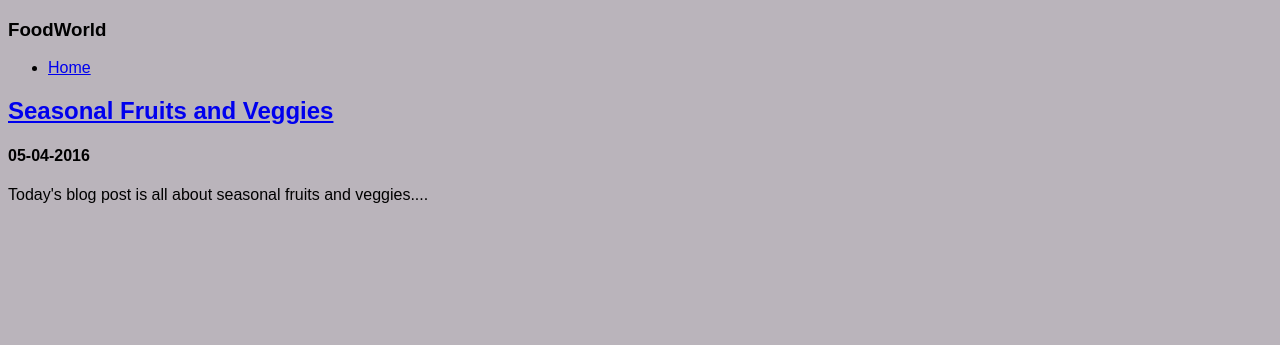
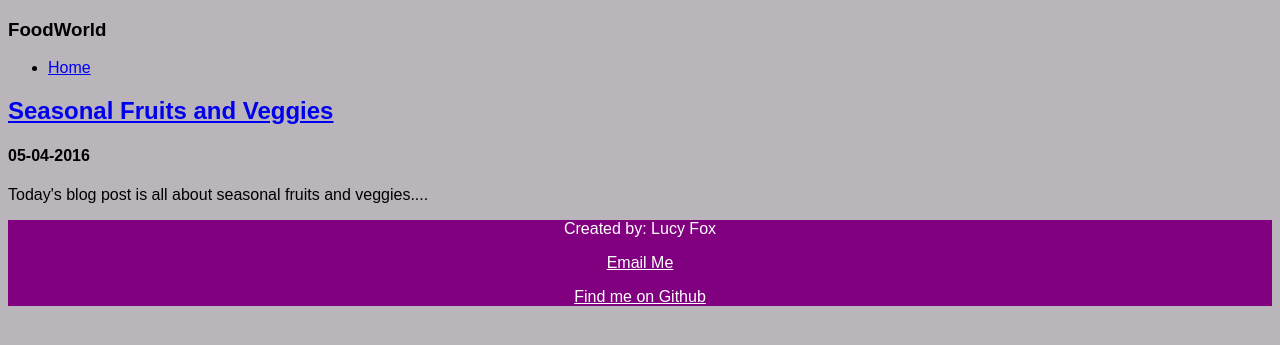
Before and after one commit to lucyfox4131/blog-site, a Jekyll site: the page built from index.html, in a window 1280 px wide. Shown: the top 345 px of the page. Built offline with Jekyll 4.4.1, drawn with Linux system fonts in a browser that asks for light colours.

Commit message:
footer added

```diff
--- a/_includes/footer.html
+++ b/_includes/footer.html
@@ -1,3 +1,8 @@
     </div>
   </body>
+  <footer>
+    <p> Created by: Lucy Fox </p>
+    <p><a class = "contact-links" href= "mailto:lucyreneefox@gmail.com"> Email Me</a></p>
+    <p><a class = "contact-links" href= "https://github.com/lucyfox4131"> Find me on Github</a></p>
+  </footer>
 </html>
--- a/css/styles.css
+++ b/css/styles.css
@@ -6,7 +6,15 @@ body {
   background-color: #bab4bb;
   font-family: "Alegreya Sans SC", sans-serif;
   font-weight: 200;
+}
 
+footer {
+  font-family: "Alegreya Sans SC", sans-serif;
+  font-weight: 200;
+  background-color: purple;
+  color: white;
+  text-align: center;
+  position: relative;;
 }
 
 .produce {
@@ -35,3 +43,8 @@ tr:nth-child(even) {
 #veggies {
   color: rgb(186,0,0);
 }
+
+.contact-links {
+  color: white;
+
+}
```
Also changed, not shown: 3 other files.
